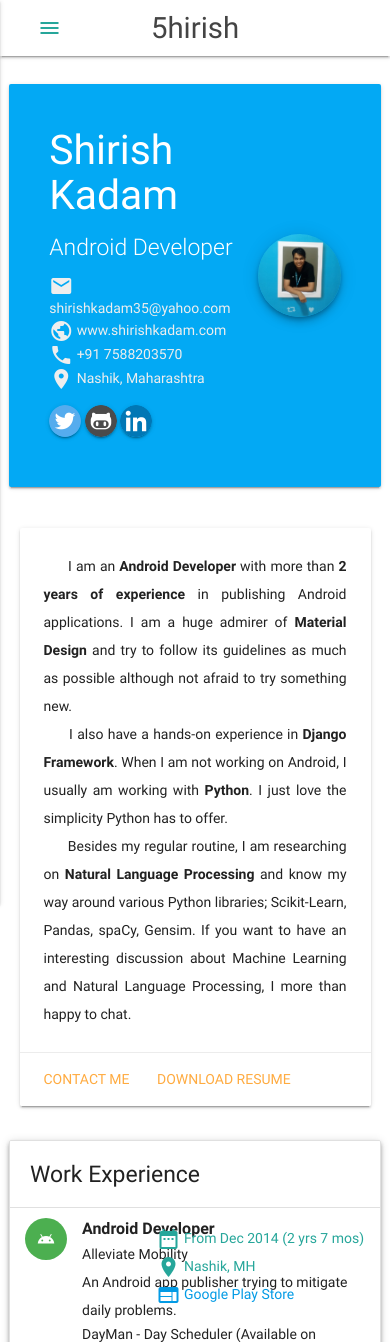
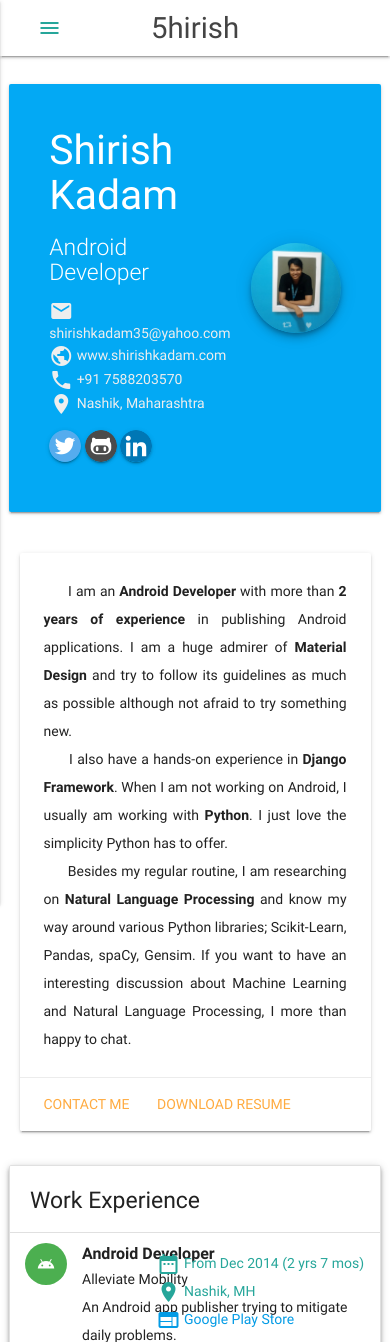
Before and after one commit to 5hirish/django_5hirish, a Django app: page /me/ in a window 390 px wide. Shown: the top 1342 px of the page. Run offline with Django 3.2, Linux system fonts and the light colour scheme; some libraries are stand-ins or nearby versions.

Commit message:
Mobile responsive resume

```diff
--- a/me/templates/resume.html
+++ b/me/templates/resume.html
@@ -15,7 +15,7 @@
             <div class="container">
                 <div class="row valign-wrapper">
 
-                    <div class="col s8">
+                    <div class="col s12 m12 l8">
                         <h3 class="header white-text text-lighten-2">Shirish Kadam</h3>
                         <h5 class="header white-text light">Android Developer</h5>
                         <ul>
@@ -31,7 +31,7 @@
                         <!-- https://www.iconfinder.com/iconsets/capsocial-round -->
                     </div>
 
-                    <div class="col s4">
+                    <div class="col l4">
                         <img src="{% get_static_prefix %}img/5hirish_profile.jpg" alt="" class="materialboxed circle responsive-img z-depth-3">
                     </div>
                 </div>
@@ -50,7 +50,7 @@
 
 
 <div class="row">
-    <div class="col s12">
+    <div class="col s12 m12 l12">
         <div class="card">
             <div class="card-content">
                 <p  align="justify">&nbsp &nbsp &nbsp I am an <b>Android Developer</b> with more than <b>2 years of experience</b> in publishing Android applications.
@@ -158,24 +158,24 @@
 
 
 <div class="row">
-    <div class="col s2"></div>
-    <div class="col s8">
+    <div class="col l2"></div>
+    <div class="col s12 m12 l8">
         <div class="card-panel center-align">
             <div class="row">
-                <div class="col s4">
+                <div class="col s12 m12 l4">
                     <div class="chip hoverable z-depth-1"><i class="material-icons">developer_mode</i> Android SDK</div>
                 </div>
-                <div class="col s8">
+                <div class="col s12 m12 l8">
                     <div class="progress z-depth-2">
                         <div class="determinate" style="width: 80%"></div>
                     </div>
                 </div>
             </div>
             <div class="row">
-                <div class="col s4">
+                <div class="col s12 m12 l4">
                     <div class="chip hoverable z-depth-1"><i class="material-icons">view_compact</i> Python Django</div>
                 </div>
-                <div class="col s8">
+                <div class="col s12 m12 l8">
                     <div class="progress z-depth-2">
                         <div class="determinate" style="width: 70%"></div>
                     </div>
@@ -192,7 +192,7 @@
 
         </div>
     </div>
-    <div class="col s2"></div>
+    <div class="col l2"></div>
 </div>
 
 
@@ -200,7 +200,7 @@
 
 
 <div class="row">
-    <div class="col s3">
+    <div class="col s12 m12 l3">
         <div class="card">
             <div class="card-image">
                 <img class="materialboxed responsive-img" src="{% get_static_prefix %}img/project/proj_1.png">
@@ -217,7 +217,7 @@
             </div>
         </div>
     </div>
-    <div class="col s3">
+    <div class="col s12 m12 l3">
         <div class="card">
             <div class="card-image">
                 <img class="materialboxed responsive-img" src="http://lorempixel.com/250/250/nature/4">
@@ -233,7 +233,7 @@
             </div>
         </div>
     </div>
-    <div class="col s3">
+    <div class="col s12 m12 l3">
         <div class="card">
             <div class="card-image">
                 <img class="materialboxed responsive-img" src="http://lorempixel.com/250/250/nature/4">
@@ -251,7 +251,7 @@
                 <a href="#">View Project</a>
             </div>
         </div>
-    </div><div class="col s3">
+    </div><div class="col s12 m12 l3">
         <div class="card">
             <div class="card-image">
                 <img class="materialboxed responsive-img" src="http://lorempixel.com/250/250/nature/4">
@@ -275,7 +275,7 @@
 
 
 <div class="row">
-    <div class="col s12">
+    <div class="col s12 m12 l12">
         <div class="slider">
             <ul class="slides">
                 <li>
@@ -316,40 +316,40 @@
 
 
 <div class="row">
-    <div class="col s2"></div>
-    <div class="col s8">
+    <div class="col s12 m12 l2"></div>
+    <div class="col s12 m12 l8">
         <div class="row">
             <form class="col s12" method="post" action="">
                 {% csrf_token %}
                 <div class="row">
-                    <div class="input-field col s6">
+                    <div class="input-field col s12 m12 l6">
                         <i class="material-icons prefix">account_circle</i>
                         <input id="name" name="name" type="text" class="validate" required>
                         <label for="name">Name</label>
                     </div>
-                    <div class="input-field col s6">
+                    <div class="input-field col s12 m12 l6">
                         <i class="material-icons prefix">email</i>
                         <input id="email" name="email" type="email" class="validate" required>
                         <label for="email">Email Address</label>
                     </div>
-                    <div class="input-field col s12">
+                    <div class="input-field col s12 m12 l12">
                         <i class="material-icons prefix">edit</i>
                         <input id="subject" name="subject" type="text" class="validate" required>
                         <label for="subject">Subject</label>
                     </div>
-                    <div class="input-field col s12">
+                    <div class="input-field col s12 m12 l12">
                         <i class="material-icons prefix">sms</i>
                         <textarea id="message" name="message" class="materialize-textarea"></textarea>
                         <label for="message">Your Message</label>
                     </div>
-                    <button class="btn waves-effect waves-light col s2 offset-s10" type="submit" name="action">Send
+                    <button class="btn waves-effect waves-light col s6 offset-s6 m4 offset-m8 l2 offset-l10" type="submit" name="action">Send
                         <i class="material-icons right">send</i>
                     </button>
                 </div>
             </form>
         </div>
     </div>
-    <div class="col s2"></div>
+    <div class="col s12 m12 l2"></div>
 </div>
 
 
--- a/templates/base.html
+++ b/templates/base.html
@@ -53,10 +53,9 @@
 <footer class="page-footer">
     <div class="container">
         <div class="row">
-              <div class="col l6 s12">
+            <div class="col l6 m12 s12">
                 <h5 class="white-text">Shirish Kadam</h5>
-                <p class="grey-text text-lighten-4">Android Developer<br>
-                Django Developer</p>
+                <p class="grey-text text-lighten-4">Android Developer<br>Django Developer</p>
 
             </div>
             <div class="col l4 offset-l2 s12">
```
Lines whose indentation alone changed are shown as unchanged.
